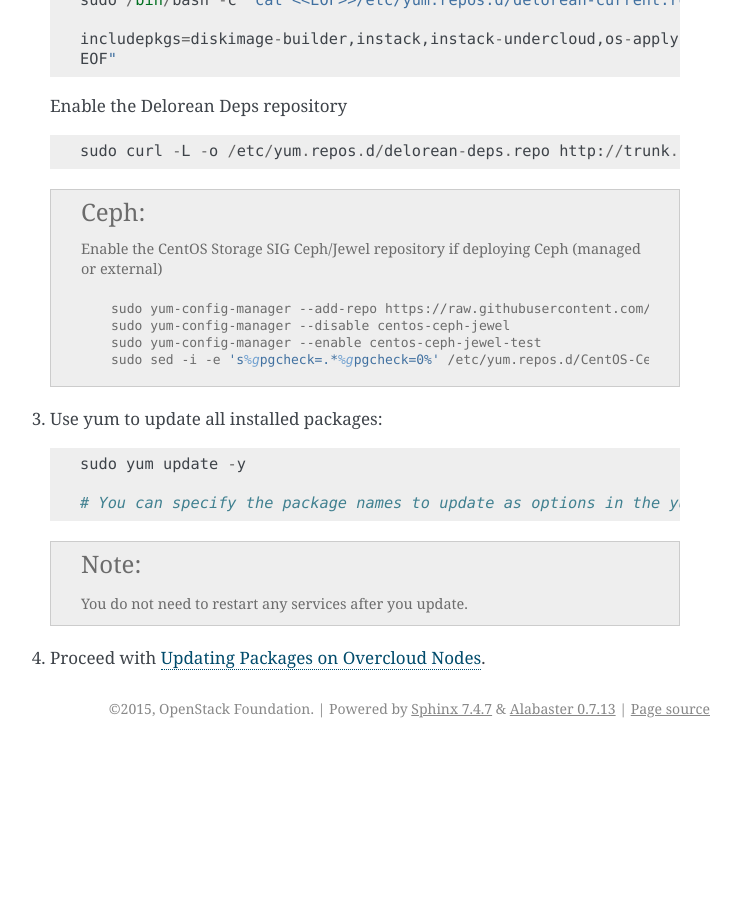
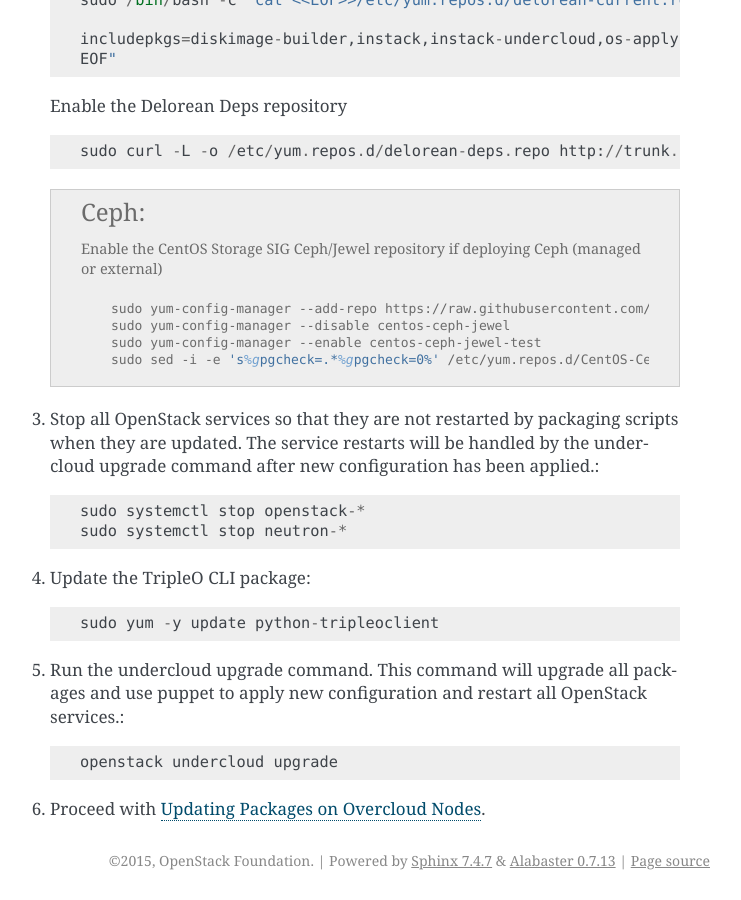
Before and after one commit to openstack-archive/tripleo-docs, a Sphinx documentation site: the page built from doc/source/installation/updating.rst, in a window 1280 px wide and 900 px high, scrolled down 1253 px. Shown: the whole window, without its empty margins (400-1141 px from the left). Built offline with Sphinx 7.4.7, drawn with Linux system fonts in a browser that asks for light colours; before the commit the page ends 2001 px from its top, so only the background shows below that.

Commit message:
Update docs for undercloud upgrade
As shown in tripleo.sh and tripleo-ci these steps can now be used to
update an undercloud. Eventually stopping the services and other steps
might move into instack-undercloud directly, but for now they are
documentation.

Change-Id: Ic4b4693674d16dbc722c0e3a66625c43a3f65b91

```diff
--- a/doc/source/installation/updating.rst
+++ b/doc/source/installation/updating.rst
@@ -14,14 +14,21 @@
 .. We need to manually continue our list numbering here since the above
   "include" directive breaks the numbering.
 
-3. Use yum to update all installed packages::
+3. Stop all OpenStack services so that they are not restarted by packaging
+   scripts when they are updated. The service restarts will be handled by the
+   undercloud upgrade command after new configuration has been applied.::
 
-    sudo yum update -y
+    sudo systemctl stop openstack-*
+    sudo systemctl stop neutron-*
 
-    # You can specify the package names to update as options in the yum update command.
+#. Update the TripleO CLI package::
 
-   .. note::
+    sudo yum -y update python-tripleoclient
 
-      You do not need to restart any services after you update.
+#. Run the undercloud upgrade command. This command will upgrade all packages
+   and use puppet to apply new configuration and restart all OpenStack
+   services.::
+
+    openstack undercloud upgrade
 
 #. Proceed with :ref:`package_update`.
```
